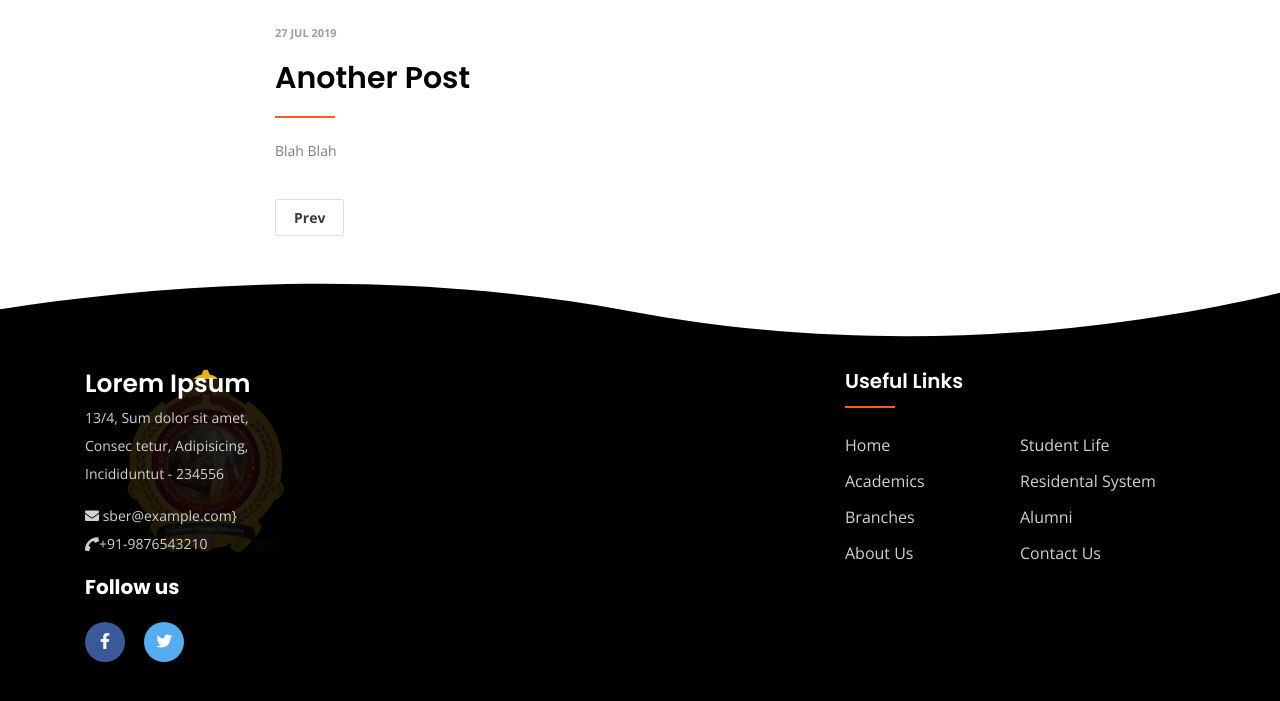
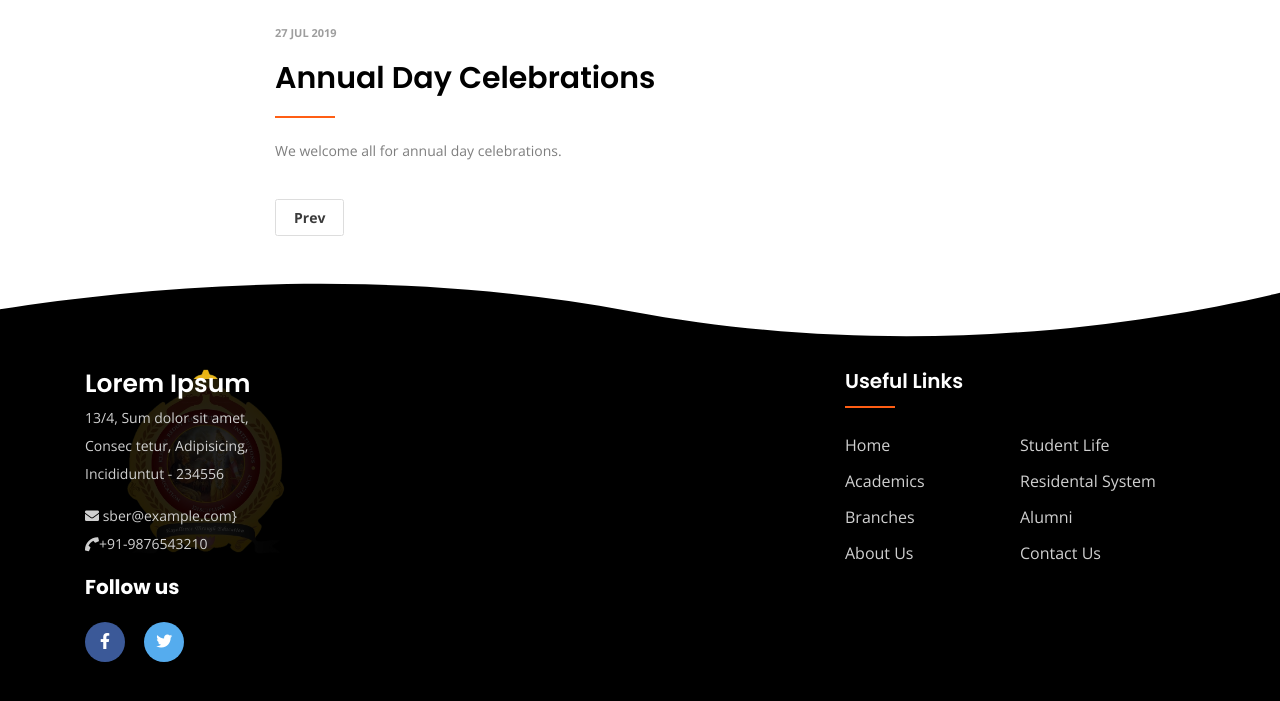
Before and after one commit to krei-school/krei-school.github.io, a Jekyll site: the page built from _posts/2019-07-27-another-post.markdown, in a window 1280 px wide and 966 px high, cut to the strip 224-925 px from the top of the window. Built offline with Jekyll 4.4.1, drawn with Linux system fonts in a browser that asks for light colours; our own code applies the rules of GitHub Pages for plain Markdown files.

Commit message:
Updated Another Post

```diff
--- a/_posts/2019-07-27-another-post.markdown
+++ b/_posts/2019-07-27-another-post.markdown
@@ -1,6 +1,6 @@
 ---
-title: Another Post
+title: Annual Day Celebrations
 date: 2019-07-27 15:35:00 Z
 ---
 
-Blah Blah
+We welcome all for annual day celebrations.
```
